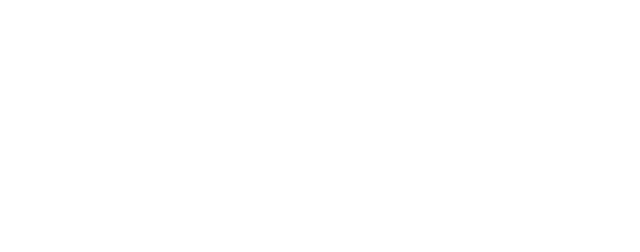
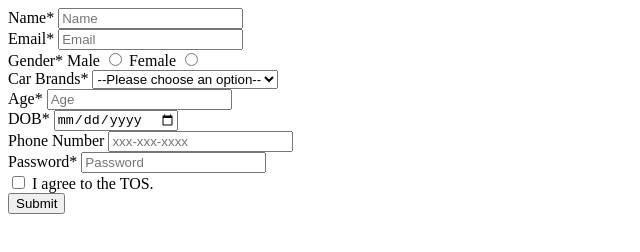
Before and after one commit to acciojob/signup-form-car-vaishnavipatil978, a website: page main.html in a window 1280 px wide. Shown: the whole page, without its empty margins (0-640 px from the left). Drawn offline with Linux system fonts and the light colour scheme.

Commit message:
created a submission

```diff
--- a/main.html
+++ b/main.html
@@ -8,6 +8,58 @@
 
 <body>
 	<!-- the entire body must be written by student -->
+	<form method="post">
+	<div>
+		<label for="name">Name*</label>
+		<input type="text" id="name" placeholder="Name" required>
+	</div>
+	<div>
+		<label for="email">Email*</label>
+		<input type="email" id="email" placeholder="Email" required>
+	</div>
+	<div>
+		<label for="gender">Gender*</label>
+
+		<label for="gender_m">Male</label>
+		<input type="radio" id="gender_m" name="gender" required>
+		<label for="gender_f">Female</label>
+		<input type="radio" id="gender_f" name="gender" required>
+	</div>
+	<div>
+		<label for="cars">Car Brands*</label>
+			<select required id="cars">
+				<option value="">--Please choose an option--</option>
+				<option value="BMW" >BMW</option>
+				<option value="Audi">Audi</option>
+				<option value="Mercedez">Mercedez</option>
+			</select>
+	</div>
+	<div>
+		<label for="age">Age*</label>
+		<input type="number" id="age" placeholder="Age" required>
+	</div>
+	<div>
+		<label for="dob">DOB*</label>
+		<input type="date" id="dob" required>
+	</div>
+	<div>
+		<label for="tel">Phone Number</label>
+		<input type="number" id="tel" placeholder="xxx-xxx-xxxx">
+	</div>
+	<div>
+		<label for="password">Password*</label>
+		<input type="password" id="password" placeholder="Password" required>
+	</div>
+	<div>
+		<input type="checkbox" id="tos" required>
+		<label for="tos">I agree to the TOS.</label>
+	</div>
+	<div>
+		<button type="submit">Submit</button>
+	</div>
+
+	</form>
+
     <script type="text/javascript" src="./script.js">
 </script>
 
```
